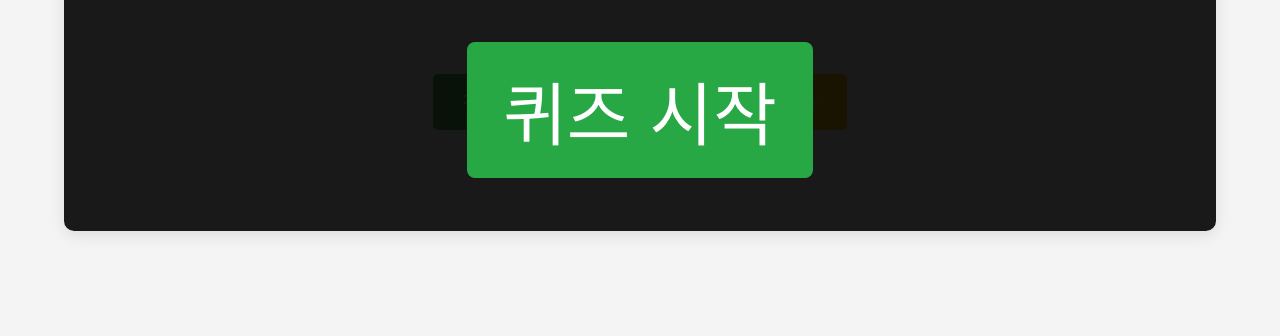
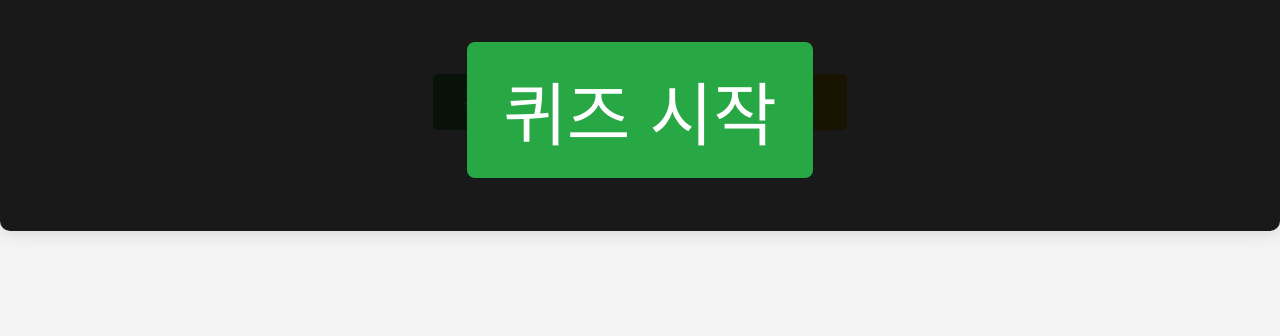
Before and after one commit to bogun-good/infection, a plain HTML site: page infectious.html in a window 1280 px wide. Shown: the part 464-800 px from the top of the page. Drawn offline with Linux system fonts and the light colour scheme.

Commit message:
Update infectious.html

```diff
--- a/infectious.html
+++ b/infectious.html
@@ -1,3 +1,6 @@
+
+
+
 <!DOCTYPE html>
 <html lang="ko">
 <head>
@@ -20,9 +23,8 @@
             padding: 20px;
             border-radius: 10px;
             box-shadow: 0 4px 15px rgba(0, 0, 0, 0.1);
-            width: 90%;
-            /* 10cm (약 378px) + 6cm (약 226.8px) + 5cm (약 189px) 추가: 600px + 378px + 227px + 189px = 1394px */
-            max-width: 1394px;
+            width: 1394px; /* Fixed width for testing: 1205px + 5cm (189px) */
+            max-width: 1394px; /* 10cm (약 378px) + 6cm (약 226.8px) + 5cm (약 189px) 추가: 600px + 378px + 227px + 189px = 1394px */
             text-align: center;
             box-sizing: border-box;
             position: relative;
```
